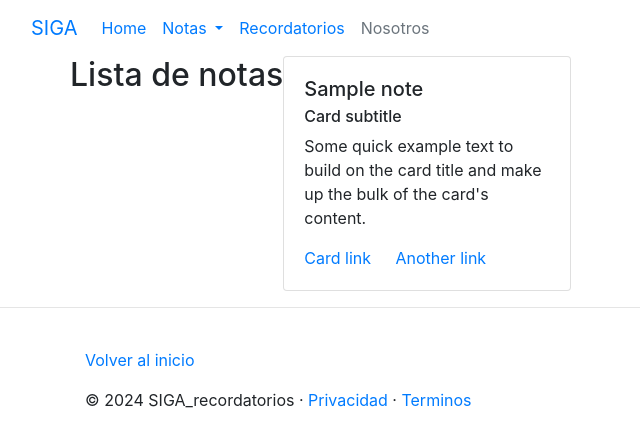
After one commit to jeancastro397/SIGA, a Django app: page /notas/listar-notas/ in a window 1280 px wide. The commit adds this page. Shown: the top 447 px of the page, without its empty margins (0-640 px from the left). Run offline with Django 4.2, Linux system fonts and the light colour scheme; tables that the repository leaves empty hold one stand-in row (values such as "Sample post"); some libraries are stand-ins or nearby versions.

Commit message:
Creacion de listar notas (views y form)

```diff
--- a/apps/notes/forms.py
+++ b/apps/notes/forms.py
@@ -1,6 +1,7 @@
 from django.forms import (
     ModelForm,
     TextInput,
+    Textarea,
     DateInput
 )
 from .models import Note
@@ -19,7 +20,7 @@ class NoteForm(ModelForm):
                 "class":"form-control",
                 "placeholder":"Ingrese el título."
             }),
-            "description": TextInput(attrs={
+            "description": Textarea(attrs={
                 "class":"form-control",
                 "placeholder":"Escriba su contenido aquí..."
             }),
--- a/apps/notes/models.py
+++ b/apps/notes/models.py
@@ -2,8 +2,8 @@ from django.db import models
 from django.contrib.auth.models import User
 
 class Note(models.Model):
-    title = models.CharField(max_length=100)
-    description = models.TextField()
+    title = models.CharField(max_length=100, null=False, blank=False)
+    description = models.TextField(max_length=500, null=False, blank=False)
     due_date = models.DateField()
     created_at = models.DateTimeField(auto_now_add=True)
     user = models.ForeignKey(User, on_delete=models.CASCADE)
--- a/apps/notes/urls.py
+++ b/apps/notes/urls.py
@@ -1,7 +1,8 @@
 from django.urls import path
-from .views import crearNota
+from .views import crearNota, listarNota
 
 
 urlspatterns = [
     path('crear-nota/', crearNota, name='crear-nota'),
+    path('listar-notas/', listarNota, name='listar-notas'),
 ]
--- a/apps/notes/views.py
+++ b/apps/notes/views.py
@@ -1,18 +1,36 @@
 from django.shortcuts import render, redirect
+from .models import Note
 from .forms import NoteForm
 
 
+# Crear las notas estando logeado
 def crearNota(request):
-    contexto = {
-        "form" : NoteForm()
-    }
+    if request.method == 'GET':
+        context = {
+            "title": "Nueva nota",
+            "form": NoteForm
+        }
+        return render(request, "notes/crear-nota.html", context)
 
-    if request.method == 'POsT':
+    if request.method == 'POST':
         form = NoteForm(data=request.POST)
         if form.is_valid():
             form.save()
+            return redirect("listar-notas")
 
-        else:
-            contexto['form'] = form
+        context = {
+            "title": "Nueva nota",
+            "form": form
+        }
+        return render(request, "notes/crear-nota.html", context)
 
-    return render(request, 'notes/crear-nota.html', contexto)
+
+
+# Listar las notas
+def listarNota(request):
+    if request.method == 'GET':
+        context = {
+            "title": "Lista de notas",
+            "listNotes": Note.objects.all()
+        }
+        return render(request, "notes/listar-notas.html", context)
--- /dev/null
+++ b/templates/notes/listar-notas.html
@@ -0,0 +1,27 @@
+{% extends 'base.html' %}
+{% load static %}
+
+{% block title %}
+Lista de notas
+{% endblock title %}
+
+{% block content %}
+<main class="container">
+    <section class="row">
+        <h2> {{title}} </h2>
+        {% for f in listNotes %}
+
+        <div class="card" style="width: 18rem;">
+            <div class="card-body">
+              <h5 class="card-title">{{f.title}}</h5>
+              <h6 class="card-subtitle mb-2 text-body-secondary">Card subtitle</h6>
+              <p class="card-text">Some quick example text to build on the card title and make up the bulk of the card's content.</p>
+              <a href="#" class="card-link">Card link</a>
+              <a href="#" class="card-link">Another link</a>
+            </div>
+          </div>
+
+        {% endfor %}
+    </section>
+</main>
+{% endblock content %}
```
Also changed, not shown: templates/notes/crear-nota.html (+13 -3 lines), apps/notes/migrations/0002_alter_note_description.py (added).
